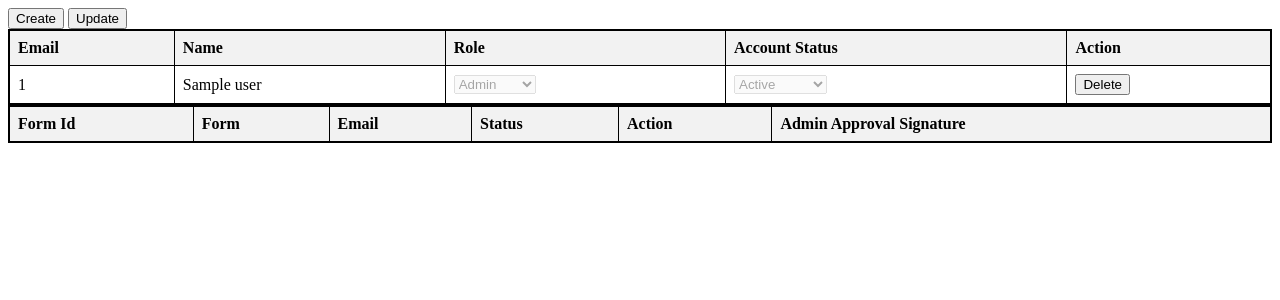
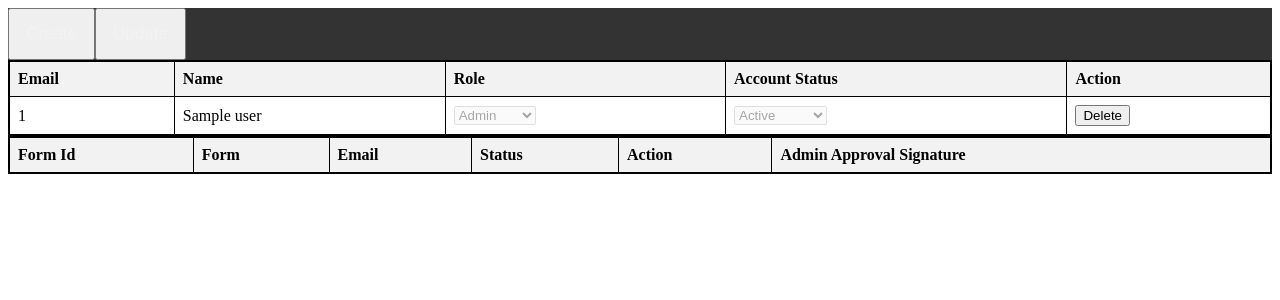
Before and after one commit to binhnguyen63/SoftwareDesign-Project, a Flask app: template templates/admin.html in a window 1280 px wide. Shown: the top 300 px of the page. Run offline with Flask 2, Linux system fonts and the light colour scheme; the template is opened without the code that fills it: most values are stand-ins (such as "Sample title", 1, 10 or a date in 2020); lists and menus that the app fills with data are empty; some libraries are stand-ins or nearby versions.

Commit message:
Add: nav tag and modify nav bar element in css

```diff
--- a/static/css/admin.css
+++ b/static/css/admin.css
@@ -4,8 +4,25 @@ table {
   width: 100%;
 }
 
-th,
-td {
+nav {
+  overflow: hidden;
+  background-color: #333;
+}
+
+nav button{
+  float: left;
+  color: #f2f2f2;
+  text-align: center;
+  padding: 14px 16px;
+  font-size: 17px;
+}
+
+nav button:hover{
+  background-color: #cb142c;
+  color: black;
+}
+
+th, td {
   border: 1px solid black;
   padding: 8px;
   text-align: left;
--- a/templates/admin.html
+++ b/templates/admin.html
@@ -11,10 +11,12 @@
     <script src="{{ url_for('static', filename='js/admin.js')}}" defer></script>
   </head>
   <body>
-    <button id="create-btn" onclick="addRow()">Create</button>
-    <button id="confirm-create-btn" onclick="confirmAddRow()">Confirm Create</button>
-    <button id="update" onclick="enableEditing()">Update</button>
-    <button id="confirm-update" onclick="confirmUpdate()">Confirm Update</button>
+    <nav>
+      <button id="create-btn" onclick="addRow()">Create</button>
+      <button id="confirm-create-btn" onclick="confirmAddRow()">Confirm Create</button>
+      <button id="update" onclick="enableEditing()">Update</button>
+      <button id="confirm-update" onclick="confirmUpdate()">Confirm Update</button>
+    </nav>
     <table id="userTable">
       <tr>
         <th>Email</th>
```
